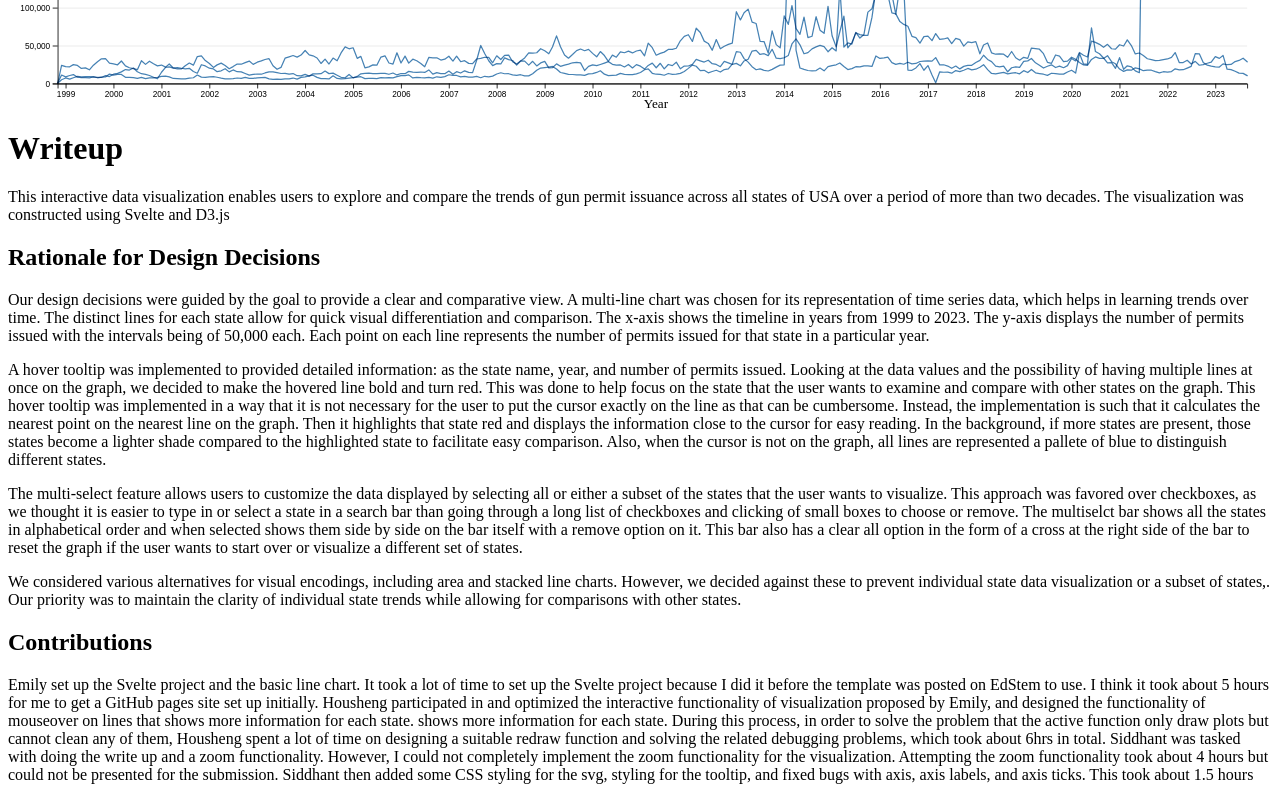
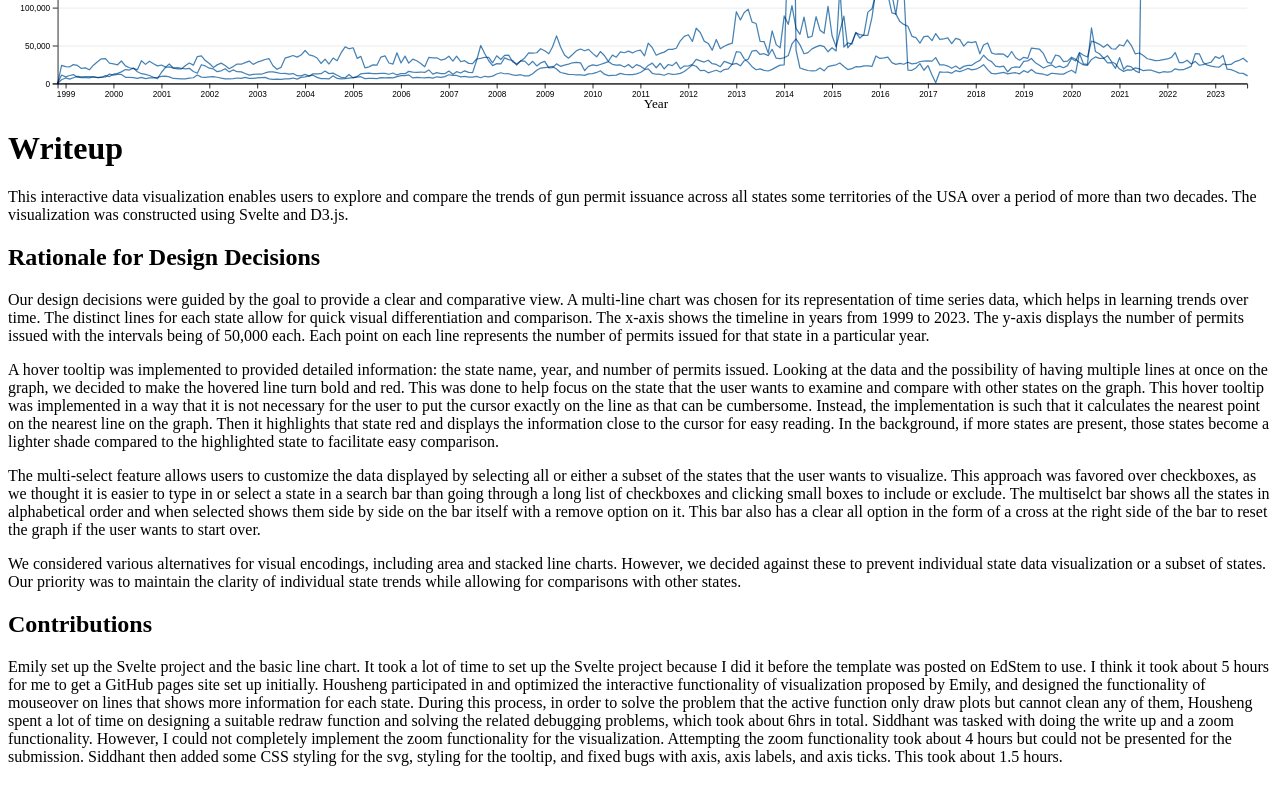
Before and after one commit to EmilyYiX/states-permits, a SvelteKit app: page / in a window 1280 px wide. Shown: the part 468-1268 px from the top of the page. Built offline with nearby package versions, Linux system fonts and the light colour scheme.

Commit message:
Fixed grammar of writeup

```diff
--- a/src/components/Graph.svelte
+++ b/src/components/Graph.svelte
@@ -230,7 +230,7 @@ onMount(() => {
 <div class="write-up">
   <h1>Writeup</h1>
   <p>
-    This interactive data visualization enables users to explore and compare the trends of gun permit issuance across all states of USA over a period of more than two decades. The visualization was constructed using <span class="highlight">Svelte</span> and <span class="highlight">D3.js</span>
+    This interactive data visualization enables users to explore and compare the trends of gun permit issuance across all states some territories of the USA over a period of more than two decades. The visualization was constructed using <span class="highlight">Svelte</span> and <span class="highlight">D3.js</span>.
   </p>
 
   <h2>Rationale for Design Decisions</h2>
@@ -238,16 +238,16 @@ onMount(() => {
     Our design decisions were guided by the goal to provide a clear and comparative view. A multi-line chart was chosen for its representation of time series data, which helps in learning trends over time. The distinct lines for each state allow for quick visual differentiation and comparison. The x-axis shows the timeline in years from 1999 to 2023. The y-axis displays the number of permits issued with the intervals being of 50,000 each. Each point on each line represents the number of permits issued for that state in a particular year.
   </p>
   <p>
-    A hover tooltip was implemented to provided detailed information: as the state name, year, and number of permits issued. Looking at the data values and the possibility of having multiple lines at once on the graph, we decided to make the hovered line bold and turn red. This was done to help focus on the state that the user wants to examine and compare with other states on the graph. This hover tooltip was implemented in a way that it is not necessary for the user to put the cursor exactly on the line as that can be cumbersome. Instead, the implementation is such that it calculates the nearest point on the nearest line on the graph. Then it highlights that state red and displays the information close to the cursor for easy reading. In the background, if more states are present, those states become a lighter shade compared to the highlighted state to facilitate easy comparison. Also, when the cursor is not on the graph, all lines are represented a pallete of blue to distinguish different states.
+    A hover tooltip was implemented to provided detailed information: the state name, year, and number of permits issued. Looking at the data and the possibility of having multiple lines at once on the graph, we decided to make the hovered line turn bold and red. This was done to help focus on the state that the user wants to examine and compare with other states on the graph. This hover tooltip was implemented in a way that it is not necessary for the user to put the cursor exactly on the line as that can be cumbersome. Instead, the implementation is such that it calculates the nearest point on the nearest line on the graph. Then it highlights that state red and displays the information close to the cursor for easy reading. In the background, if more states are present, those states become a lighter shade compared to the highlighted state to facilitate easy comparison.
   <p>
-    The multi-select feature allows users to customize the data displayed by selecting all or either a subset of the states that the user wants to visualize. This approach was favored over checkboxes, as we thought it is easier to type in or select a state in a search bar than going through a long list of checkboxes and clicking of small boxes to choose or remove. The multiselct bar shows all the states in alphabetical order and when selected shows them side by side on the bar itself with a remove option on it. This bar also has a clear all option in the form of a cross at the right side of the bar to reset the graph if the user wants to start over or visualize a different set of states.
+    The multi-select feature allows users to customize the data displayed by selecting all or either a subset of the states that the user wants to visualize. This approach was favored over checkboxes, as we thought it is easier to type in or select a state in a search bar than going through a long list of checkboxes and clicking small boxes to include or exclude. The multiselct bar shows all the states in alphabetical order and when selected shows them side by side on the bar itself with a remove option on it. This bar also has a clear all option in the form of a cross at the right side of the bar to reset the graph if the user wants to start over.
   </p>
   <p>
-    We considered various alternatives for visual encodings, including area and stacked line charts. However, we decided against these to prevent individual state data visualization or a subset of states,. Our priority was to maintain the clarity of individual state trends while allowing for comparisons with other states.
+    We considered various alternatives for visual encodings, including area and stacked line charts. However, we decided against these to prevent individual state data visualization or a subset of states. Our priority was to maintain the clarity of individual state trends while allowing for comparisons with other states.
   </p>
 
   <h2>Contributions</h2>
-  <p>Emily set up the Svelte project and the basic line chart. It took a lot of time to set up the Svelte project because I did it before the template was posted on EdStem to use. I think it took about 5 hours for me to get a GitHub pages site set up initially. Housheng participated in and optimized the interactive functionality of visualization proposed by Emily, and designed the functionality of mouseover on lines that shows more information for each state. shows more information for each state. During this process, in order to solve the problem that the active function only draw plots but cannot clean any of them, Housheng spent a lot of time on designing a suitable redraw function and solving the related debugging problems, which took about 6hrs in total. Siddhant was tasked with doing the write up and a zoom functionality. However, I could not completely implement the zoom functionality for the visualization. Attempting the zoom functionality took about 4 hours but could not be presented for the submission. Siddhant then added some CSS styling for the svg, styling for the tooltip, and fixed bugs with axis, axis labels, and axis ticks. This took about 1.5 hours</p>
+  <p>Emily set up the Svelte project and the basic line chart. It took a lot of time to set up the Svelte project because I did it before the template was posted on EdStem to use. I think it took about 5 hours for me to get a GitHub pages site set up initially. Housheng participated in and optimized the interactive functionality of visualization proposed by Emily, and designed the functionality of mouseover on lines that shows more information for each state. During this process, in order to solve the problem that the active function only draw plots but cannot clean any of them, Housheng spent a lot of time on designing a suitable redraw function and solving the related debugging problems, which took about 6hrs in total. Siddhant was tasked with doing the write up and a zoom functionality. However, I could not completely implement the zoom functionality for the visualization. Attempting the zoom functionality took about 4 hours but could not be presented for the submission. Siddhant then added some CSS styling for the svg, styling for the tooltip, and fixed bugs with axis, axis labels, and axis ticks. This took about 1.5 hours.</p>
 </div>
 
 <style>
```
